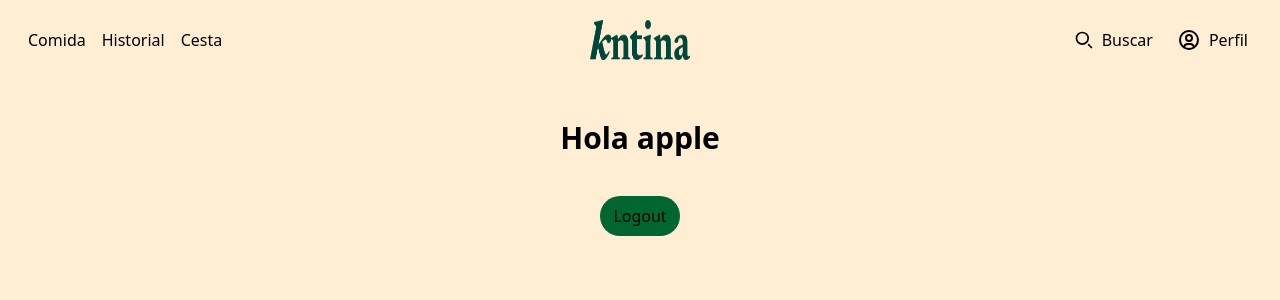
After one commit to yenevielroberts/Laravel_prueba_tecnica_, a Laravel app: page /perfil in a window 1280 px wide. The commit adds this page. Shown: the top 300 px of the page. Run offline with Laravel 12, Linux system fonts and the light colour scheme; a user stored in the database is signed in; data comes from the database, SQL or seed files in the repository; style sheets or scripts are compiled from the project's sources.

Commit message:
componente header, boton logout no funciona

```diff
--- a/app/Http/Controllers/UserController.php
+++ b/app/Http/Controllers/UserController.php
@@ -58,6 +58,11 @@ class UserController extends Controller
             Auth::login($user);//Creates a cookie
             return redirect()->route('homePage');
 
+    }
+
+    public function vistaPerfil(){
+
+        return view('user.perfil');
     }
 
     public function changePassword(Request $request){
--- /dev/null
+++ b/resources/views/components/header.blade.php
@@ -0,0 +1,35 @@
+<!DOCTYPE html>
+<html lang="en">
+<head>
+    <meta charset="UTF-8">
+    <meta name="viewport" content="width=device-width, initial-scale=1.0">
+    <title>Lista de pedidos</title>
+    @vite('resources/css/app.css')
+</head>
+<body class="bg-orange-100">
+    <!--header-->
+    <header class="bg-orange-100 h-20 flex items-center">
+        <nav class="flex flex-row w-full items-center justify-between">
+            <div class="flex flex-row w-full ml-5">
+                <a href="{{ route('homePage') }}" class="m-2 hover:text-teal-800">Comida</a>
+                <a href="" class="m-2 hover:text-teal-800">Historial</a>
+                <a href="{{ route('cesta') }}"class="m-2 hover:text-teal-800">Cesta</a>
+            </div>
+            <div class="flex w-full m-3 justify-center">
+                 <img src="/img/LOGO.png" class="w-25 h-10">
+            </div>
+            <div class="flex flex-row w-full justify-end mr-5">
+                <a href="{{ route('searchForm') }}"class="m-3 flex items-center"><svg class="w-5 h-5 text-black dark:text-white mr-2" aria-hidden="true" xmlns="http://www.w3.org/2000/svg" width="24" height="24" fill="none" viewBox="0 0 24 24">
+                <path stroke="currentColor" stroke-linecap="round" stroke-width="2" d="m21 21-3.5-3.5M17 10a7 7 0 1 1-14 0 7 7 0 0 1 14 0Z"/>
+                </svg>Buscar</a>
+                <a href="{{ route('user.perfil') }}" class="m-3 flex items-center">
+                    <svg class="w-6 h-6 text-black dark:text-white mr-2" aria-hidden="true" xmlns="http://www.w3.org/2000/svg" width="24" height="24" fill="none" viewBox="0 0 24 24">
+                    <path stroke="currentColor" stroke-linecap="round" stroke-linejoin="round" stroke-width="2" d="M12 21a9 9 0 1 0 0-18 9 9 0 0 0 0 18Zm0 0a8.949 8.949 0 0 0 4.951-1.488A3.987 3.987 0 0 0 13 16h-2a3.987 3.987 0 0 0-3.951 3.512A8.948 8.948 0 0 0 12 21Zm3-11a3 3 0 1 1-6 0 3 3 0 0 1 6 0Z"/>
+                    </svg>
+                Perfil</a>
+            </div>
+        </nav>
+    </header>
+{{ $slot }}
+</body>
+</html>
--- a/resources/views/user/perfil.blade.php
+++ b/resources/views/user/perfil.blade.php
@@ -1,11 +1,8 @@
-<!DOCTYPE html>
-<html lang="en">
-<head>
-    <meta charset="UTF-8">
-    <meta name="viewport" content="width=device-width, initial-scale=1.0">
-    <title>Perfil</title>
-</head>
-<body>
-    <h1>{{Auth::user()->name}}</h1>
-</body>
-</html>
+<x-header>
+    <div class="flex flex-col w-full items-center  justify-center">
+        <h1 class="text-3xl font-bold mt-10">Hola {{Auth::user()->name}}</h1>
+        <form action="{{ route('logout') }}" method="POST">
+            <button type="submit" id="btnLogout" name="btnLogout" class="mt-10 bg-green-800 p-2 rounded-4xl w-20 hover:ring-1 ring-white">Logout</button>
+        </form>
+    </div>
+</x-header>
--- a/routes/web.php
+++ b/routes/web.php
@@ -6,6 +6,7 @@ use App\Http\Controllers\UserController;
 use App\Mail\resetPassword;
 
 use App\Models\Pedido;
+use App\Models\User;
 use Illuminate\Support\Facades\Route;
 
 Route::get('/', function () {
@@ -64,7 +65,12 @@ Route::post('/setOrder',[PedidosController::class,'setOrder'])->name('pedidos.se
 
 //Enviar historial
 Route::get('/history',[PedidosController::class,'history'])->name('pedidos.history');
+
+//Perfil
+Route::get('/perfil',[UserController::class,'vistaPerfil'])->name('user.perfil');
+
 });
+
 
 //Reset password
 Route::get('forgot/form',[UserController::class,'getPasswordForm'])->name('user.getPasswordForm');
```
Also changed, not shown: resources/views/productos/homePage.blade.php (+4 -39 lines).
